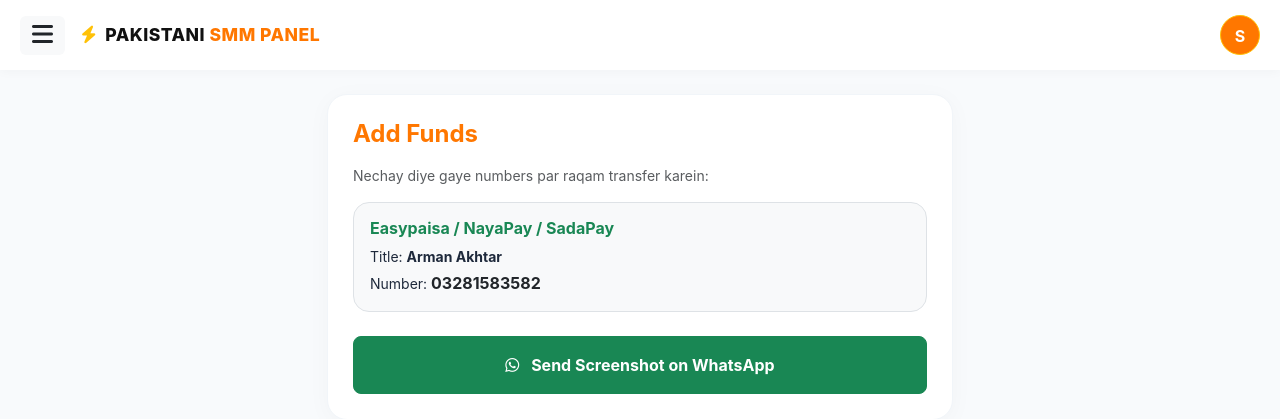
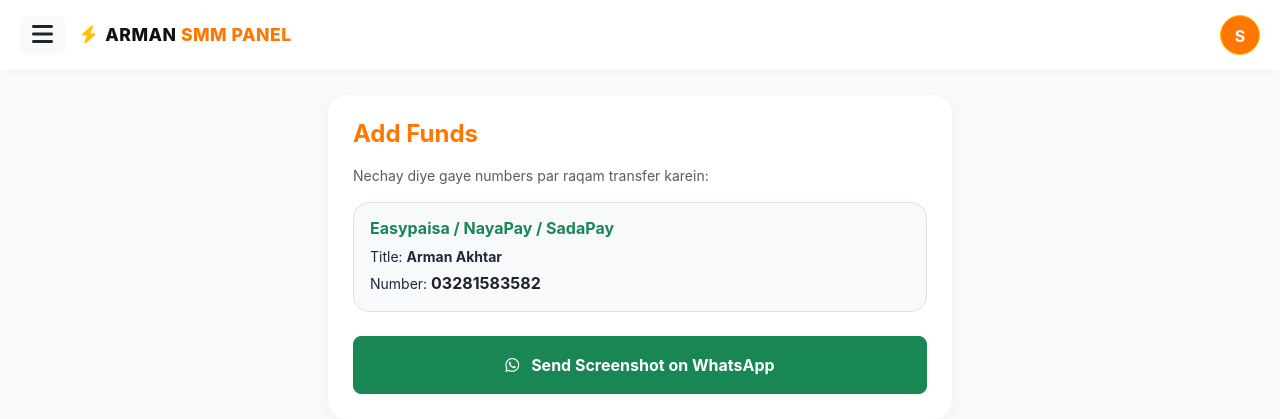
Before and after one commit to arman22334499/armans-panel, a Flask app: page /addfunds in a window 1280 px wide. Shown: the top 419 px of the page. Run offline with Flask 3, Linux system fonts and the light colour scheme; the visitor is signed in with stand-in values (Sample User, id 1); data comes from the database, SQL or seed files in the repository.

Commit message:
Update base.html

```diff
--- a/templates/base.html
+++ b/templates/base.html
@@ -3,7 +3,7 @@
 <head>
     <meta charset="UTF-8">
     <meta name="viewport" content="width=device-width, initial-scale=1.0">
-    <title>{% block title %}Panel{% endblock %} - Pakistani SMM Panel</title>
+    <title>{% block title %}Panel{% endblock %} - Arman SMM Panel</title>
     <link href="https://cdn.jsdelivr.net/npm/bootstrap@5.3.0/dist/css/bootstrap.min.css" rel="stylesheet">
     <link rel="stylesheet" href="https://cdnjs.cloudflare.com/ajax/libs/font-awesome/6.4.0/css/all.min.css">
     <style>
@@ -31,14 +31,13 @@
 </head>
 <body>
 
-    <!-- Top Mobile / Header Nav -->
     <div class="navbar-top sticky-top">
         <div class="d-flex align-items-center gap-3">
             <button class="btn btn-light border-0" type="button" data-bs-toggle="offcanvas" data-bs-target="#sidebarMenu">
                 <i class="fas fa-bars fs-4 text-dark"></i>
             </button>
             <div class="brand-title">
-                <i class="fas fa-bolt text-warning me-1"></i> Pakistani <span>SMM Panel</span>
+                <i class="fas fa-bolt text-warning me-1"></i> Arman <span>SMM Panel</span>
             </div>
         </div>
         <div>
@@ -46,7 +45,6 @@
         </div>
     </div>
 
-    <!-- Slide-out Sidebar Menu (Like Screenshot) -->
     <div class="offcanvas offcanvas-start" tabindex="-1" id="sidebarMenu">
         <div class="offcanvas-header">
             <div class="d-flex align-items-center gap-3">
@@ -71,10 +69,7 @@
         </div>
     </div>
 
-    <!-- Main Container -->
     <div class="container py-4" style="max-width: 650px;">
-
-        <!-- Flash Messages -->
         {% with messages = get_flashed_messages(with_categories=true) %}
             {% if messages %}
                 {% for category, message in messages %}
```
